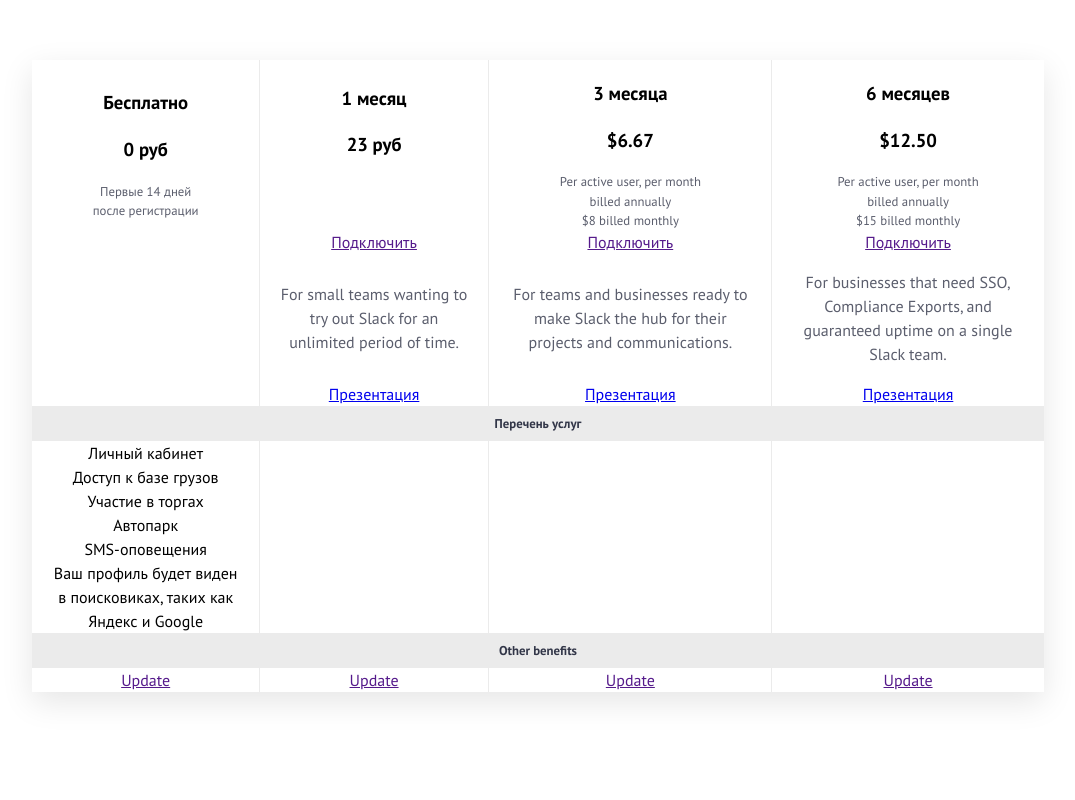
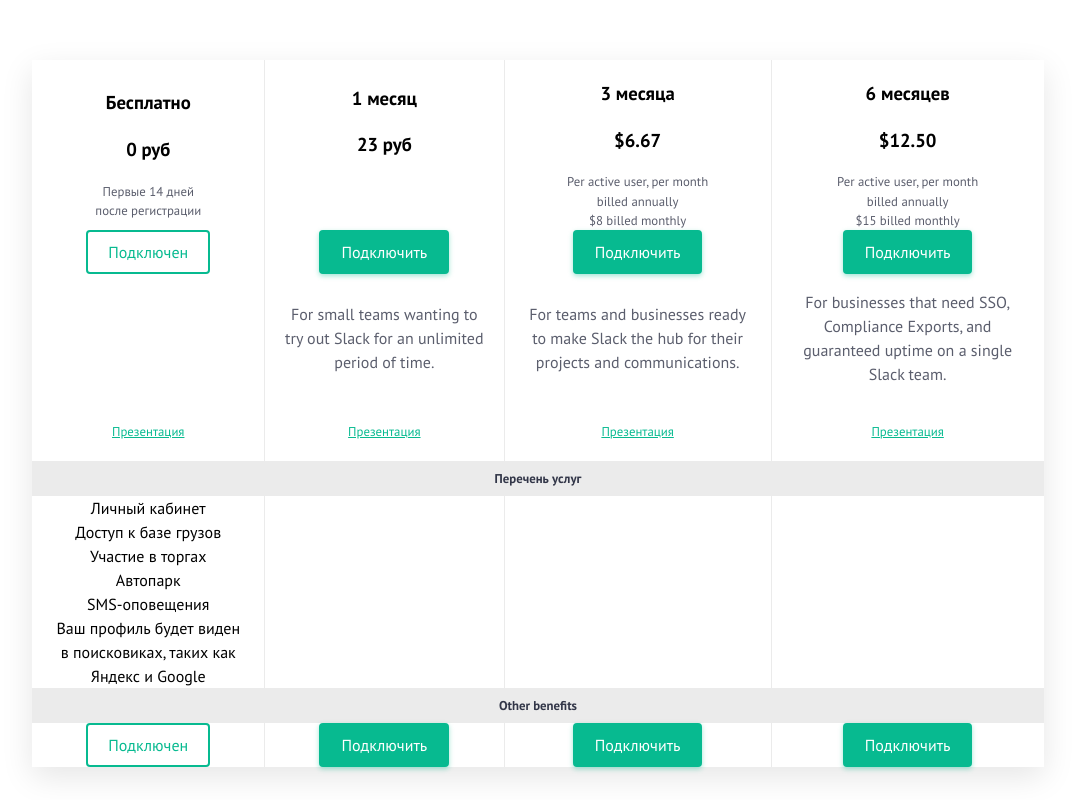
Before and after one commit to iLunts/gruzon-price, a plain HTML site: page index.html in a window 1280 px wide. Shown: the whole page, without its empty margins (102-1177 px from the left). Drawn offline with Linux system fonts and the light colour scheme.

Commit message:
Create style for button

```diff
--- a/content/less/price-table.less
+++ b/content/less/price-table.less
@@ -69,4 +69,55 @@
 
         }
     }
+
+    & &__presentation{
+        color: #07ba90;
+        margin: 20px 0;
+        display: block;
+        font-size: .8rem;
+    }
 }
+
+
+// ----------------------------------------------------------
+// Block '.button'
+// ----------------------------------------------------------
+.button{
+    position: relative;
+    -webkit-appearance: none;
+    margin: 0;
+    border: none;
+    overflow: visible;
+    font: inherit;
+    color: #90a4ae;
+    text-transform: none;
+    display: inline-block;
+    box-sizing: border-box;
+    padding: 5px 20px 5px;
+    background: #fff;
+    vertical-align: middle;
+    line-height: 30px;
+    // font-weight: 600;
+    font-size: 16px;
+    text-align: center;
+    text-decoration: none;
+    border-radius: 4px;
+    transition: all 300ms;
+    box-shadow: none;
+    outline: none;
+    border: 2px solid transparent;
+
+    &&--green{
+        background-color: #07ba90;
+        color: #fff;
+        box-shadow: 0 2px 5px rgba(21, 190, 150, 0.4);
+        border: 2px solid #07ba90;
+        transition: all 300ms;
+    }
+
+    &&--border{
+        background: #fff;
+        box-shadow: none;
+        color: #07ba90;
+    }
+}
--- a/index.html
+++ b/index.html
@@ -55,15 +55,17 @@
             </tr>
 
             <tr class="price-table__row">
-                <td class="price-table__col"></td>
                 <td class="price-table__col">
-                    <a href="" class="button button--blue">Подключить</a>
+                    <a href="" class="button button--green button--border">Подключен</a>
                 </td>
                 <td class="price-table__col">
-                    <a href="" class="button button--blue">Подключить</a>
+                    <a href="" class="button button--green">Подключить</a>
                 </td>
                 <td class="price-table__col">
-                    <a href="" class="button button--blue">Подключить</a>
+                    <a href="" class="button button--green">Подключить</a>
+                </td>
+                <td class="price-table__col">
+                    <a href="" class="button button--green">Подключить</a>
                 </td>
             </tr>
 
@@ -84,10 +86,18 @@
             </tr>
 
             <tr class="price-table__row">
-                <td class="price-table__col"></td>
-                <td class="price-table__col"><a href="https://slack.com/pricing/free" data-clog-manual="learn_more_standard" aria-label="Learn more about the free plan">Презентация</a></td>
-                <td class="price-table__col"><a href="https://slack.com/pricing/standard" data-clog-manual="learn_more_standard" aria-label="Learn more about the standard plan">Презентация</a></td>
-                <td class="price-table__col"><a href="https://slack.com/pricing/plus" data-clog-manual="learn_more_plus" aria-label="Learn more about the plus plan">Презентация</a></td>
+                <td class="price-table__col">
+                    <a href="" class="price-table__presentation">Презентация</a>
+                </td>
+                <td class="price-table__col">
+                    <a href="" class="price-table__presentation">Презентация</a>
+                </td>
+                <td class="price-table__col">
+                    <a href="" class="price-table__presentation">Презентация</a>
+                </td>
+                <td class="price-table__col">
+                    <a href="" class="price-table__presentation">Презентация</a>
+                </td>
             </tr>
 
 
@@ -139,16 +149,16 @@
 
             <tr class="price-table__row">
                 <td class="price-table__col">
-                    <a href="" class="button button--blue">Update</a>
+                    <a href="" class="button button--green button--border">Подключен</a>
                 </td>
                 <td class="price-table__col">
-                    <a href="" class="button button--blue">Update</a>
+                    <a href="" class="button button--green">Подключить</a>
                 </td>
                 <td class="price-table__col">
-                    <a href="" class="button button--blue">Update</a>
+                    <a href="" class="button button--green">Подключить</a>
                 </td>
                 <td class="price-table__col">
-                    <a href="" class="button button--blue">Update</a>
+                    <a href="" class="button button--green">Подключить</a>
                 </td>
             </tr>
         </tbody>
```
Also changed, not shown: content/css/price-table.css.
